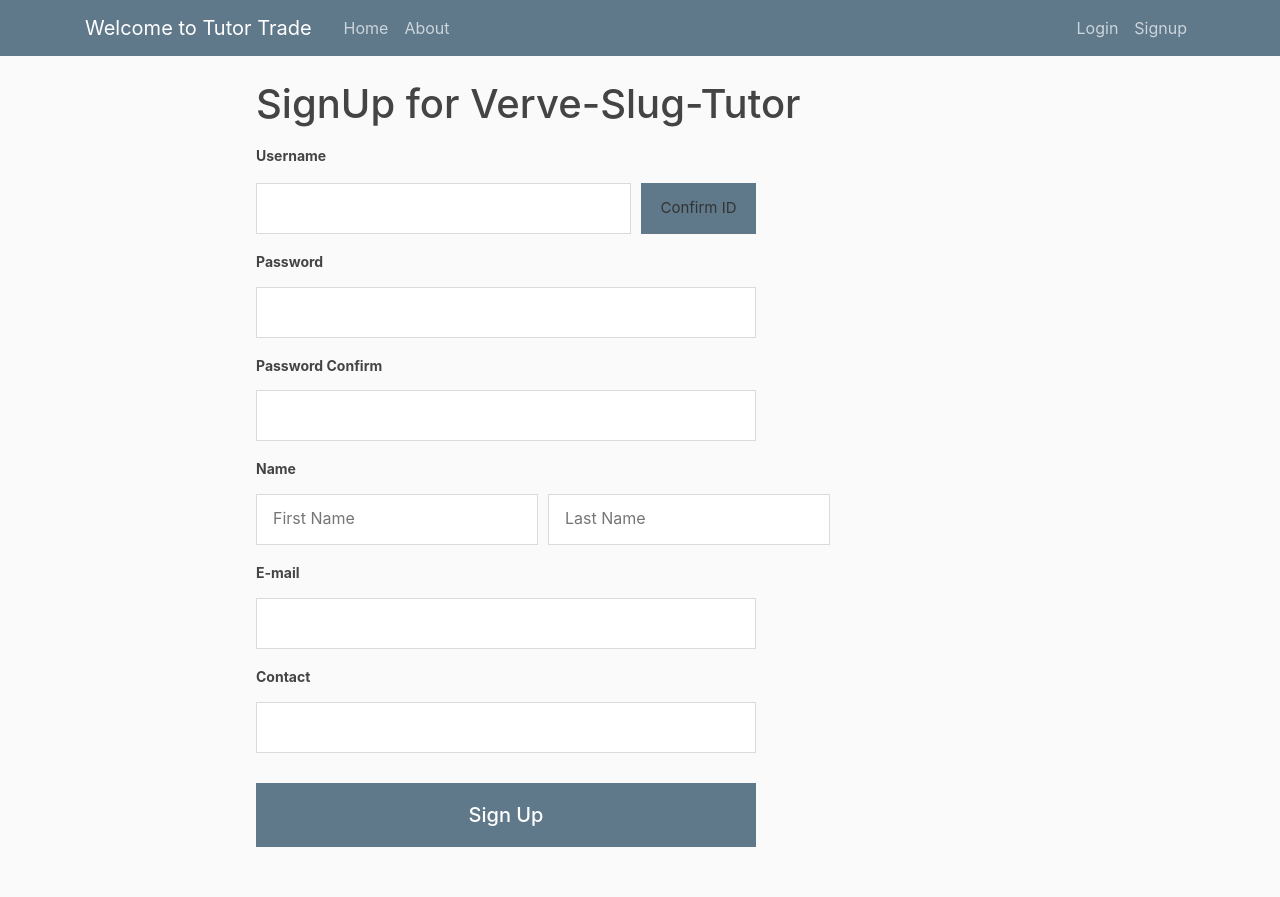
After one commit to Cristian-Castillo/Verve-Slug-Tutor, a Django app: template sourceCode/web1/blog/templates/blog/signup.html in a window 1280 px wide. The commit adds this page. Run offline with Django 3.2, Linux system fonts and the light colour scheme; the template is opened without the code that fills it, so the values that code supplies are empty; some libraries are stand-ins or nearby versions.

Commit message:
firebase connected

```diff
--- /dev/null
+++ b/sourceCode/web1/blog/static/blog/signup.css
@@ -0,0 +1,124 @@
+/* css for the signup page */
+:root {
+  --btn-color: #5f788a;
+  --btn-color2: #4D6270;
+}
+
+.signup_container{
+  margin: 0 auto;
+  max-width: 768px;
+  min-width: 500px;
+  margin-top: 50px;
+  margin-bottom: 50px;
+
+}
+
+.signup_content{
+  /* width: 100%; */
+  width: 500px;
+  /* text-align: center; */
+  /* vertical-align: center; */
+}
+
+
+.signup_row{
+  margin-top: 20px;
+  display: block;
+}
+
+.signup_title{
+  margin: 19px 0 8px;
+  font-size: 14px;
+  font-weight: 700;
+  text-align: left;
+}
+
+
+.signup_input{
+  display: block;
+  position: relative;
+  width: 100%;
+  height: 51px;
+  border: solid 1px #dadada;
+  padding: 10px 14px 10px 14px;
+  background: #fff;
+  /* box-sizing: border-box; */
+  vertical-align: top;
+}
+
+.signup_input_id{
+  position: relative;
+  margin-top: 10px;
+  padding: 0 125px 0 0;
+}
+
+
+.signup_box_row{
+  display: table-cell;
+  table-layout: fixed;
+  width: 100%;
+  vertical-align: middle;
+}
+
+.signup_box_row+.signup_box_row{
+    padding-left: 10px;
+}
+
+.box_right_space{
+  padding-right: 14px;
+}
+
+.btn_verify {
+  position: absolute;
+  top: 0;
+  right: 0;
+  width: 115px;
+  height: 51px;
+  padding: 14px 0 14px;
+  text-align: center;
+  -webkit-box-sizing: border-box;
+  border: none;
+  box-sizing: border-box;
+  text-decoration: none;
+  display: block;
+  font-size: 15px;
+  cursor: pointer;
+  vertical-align: center;
+}
+
+.btn_type {
+  display: block;
+  width: 100%;
+  padding: 17px 0 17px;
+  font-size: 20px;
+  font-weight: 500;
+  text-align: center;
+  cursor: pointer;
+  -webkit-box-sizing: border-box;
+  border: none;
+  box-sizing: border-box;
+  -webkit-transition-duration: 0.2s;
+  transition-duration: 0.2s;
+}
+
+.btn_primary {
+  color: #fff;
+  background-color: var(--btn-color);
+}
+
+.btn_primary:hover{
+  background-color: var(--btn-color2);
+    /* text-shadow: -0.5px 0 var(--darker-grey), 0 0.5px var(--darker-grey), 0.5px 0 var(--darker-grey), 0 -0.5px var(--darker-grey); */
+}
+
+.signup_btn_row {
+    margin: 30px 0 9px;
+}
+
+.error_next_box {
+    display: block;
+    margin: 9px 0 -2px;
+    font-size: 12px;
+    line-height: 14px;
+    color: red;
+}
--- a/sourceCode/web1/blog/templates/blog/base.html
+++ b/sourceCode/web1/blog/templates/blog/base.html
@@ -11,6 +11,8 @@
 
     <!-- main CSS -->
     <link rel="stylesheet" type="text/css" href="{% static 'blog/main.css' %}">
+    <link rel="stylesheet" type="text/css" href="{% static 'blog/signup.css' %}">
+
 
     {% if title %}
     <title>{{ title }}</title>
@@ -33,8 +35,8 @@
             </div>
             <!-- Navbar Right Side -->
             <div class="navbar-nav">
-              <a class="nav-item nav-link" href="#">Login</a>
-              <a class="nav-item nav-link" href="#">Register</a>
+              <a class="nav-item nav-link" href="{% url 'blog-login' %}">Login</a>
+              <a class="nav-item nav-link" href="{% url 'blog-signup' %}">Signup</a>
             </div>
           </div>
         </div>
--- /dev/null
+++ b/sourceCode/web1/blog/templates/blog/signup.html
@@ -0,0 +1,202 @@
+{% load static %}
+<!DOCTYPE html>
+<html>
+<head>
+<!-- Required meta tags -->
+    <meta charset="utf-8">
+    <meta name="viewport" content="width=device-width, initial-scale=1, shrink-to-fit=no">
+
+    <!-- Bootstrap CSS -->
+    <link rel="stylesheet" href="https://maxcdn.bootstrapcdn.com/bootstrap/4.0.0/css/bootstrap.min.css" integrity="sha384-Gn5384xqQ1aoWXA+058RXPxPg6fy4IWvTNh0E263XmFcJlSAwiGgFAW/dAiS6JXm" crossorigin="anonymous">
+
+    <!-- main CSS -->
+    <link rel="stylesheet" type="text/css" href="{% static 'blog/main.css' %}">
+    <link rel="stylesheet" type="text/css" href="{% static 'blog/signup.css' %}">
+
+
+    {% if title %}
+    <title>{{ title }}</title>
+    {% else %}
+    <title>Tutor trade</title>
+    {% endif %}
+</head>
+<!-- Firebase App (the core Firebase SDK) is always required and must be listed first -->
+<script src="https://www.gstatic.com/firebasejs/5.10.1/firebase-app.js"></script>
+
+<!-- Add Firebase products that you want to use -->
+<script src="https://www.gstatic.com/firebasejs/5.10.1/firebase-auth.js"></script>
+<script src="https://www.gstatic.com/firebasejs/5.10.1/firebase-database.js"></script>
+<script>
+
+    var firebaseConfig = {
+        apiKey: "AIzaSyBHHg2e5gRop8tcO2RReu8paiEXJbGomVw",
+        authDomain: "verve-slug-tutor.firebaseapp.com",
+        databaseURL: "https://verve-slug-tutor.firebaseio.com",
+        projectId: "verve-slug-tutor",
+        storageBucket: "verve-slug-tutor.appspot.com",
+        messagingSenderId: "1013220996189",
+        appId: "1:1013220996189:web:615c1dfe72a6e660"
+    };
+    // Initialize Firebase
+    firebase.initializeApp(firebaseConfig);
+    //var database=firebase.database();
+    //var auth = firebase.auth();
+    var provider = new firebase.auth.GoogleAuthProvider();
+
+    firebase.auth().signInWithPopup(provider).then(function(result){
+        var token=result.credential.accessToken;
+        var user=result.user;
+
+        console.log(user);
+    }).catch(function(error){
+        var errorcode=error.code;
+        var errorMessage=error.message;
+        var email=error.email;
+        var credential=error.credential;
+    });
+
+    var database=firebase.database();
+
+    var dbTestRef=database.ref('userdata/')
+    dbTestRef.on('child_added', function(data){
+        console.log(data.val());
+    })
+
+
+    function confirmID() {
+      console.log("confirmID");
+    }
+
+
+</script>
+<body>
+    <header class="site-header">
+      <nav class="navbar navbar-expand-md navbar-dark bg-steel fixed-top">
+        <div class="container">
+          <a class="navbar-brand mr-4" href="/">Welcome to Tutor Trade</a>
+          <button class="navbar-toggler" type="button" data-toggle="collapse" data-target="#navbarToggle" aria-controls="navbarToggle" aria-expanded="false" aria-label="Toggle navigation">
+          <span class="navbar-toggler-icon"></span>
+          </button>
+          <div class="collapse navbar-collapse" id="navbarToggle">
+            <div class="navbar-nav mr-auto">
+              <a class="nav-item nav-link" href="{% url 'blog-home' %}">Home</a>
+              <a class="nav-item nav-link" href="{% url 'blog-about' %}">About</a>
+            </div>
+            <!-- Navbar Right Side -->
+            <div class="navbar-nav">
+              <a class="nav-item nav-link" href="{% url 'blog-login' %}">Login</a>
+              <a class="nav-item nav-link" href="{% url 'blog-signup' %}">Signup</a>
+            </div>
+          </div>
+        </div>
+      </nav>
+    </header>
+    <main role="main" class="container">
+    <form action="/postsignup/" method="post">
+        {% csrf_token %}
+      <div class="signup_container">
+        <div><h1>SignUp for Verve-Slug-Tutor</h1></div>
+        <div class="signup_content">
+          <div class="signup_row">
+            <h4 class="signup_title">
+              <label for="id">Username</label>
+            </h4>
+            <div class="signup_input_id">
+              <span class="signup_input" style="position: relative; display: inline-block;">
+                <input type="text" id="signup_id" name="id" class="int" title="ID" maxlength="20" style="border: none; width: 100%;">
+              </span>
+              <a class="btn_verify btn_primary" id="btnID" onclick="confirmID()">
+                Confirm ID
+              </a>
+              <span class="error_next_box" id="idMsg" style="display:none" role="alert">Username is already taken.</span>
+            </div>
+          </div>
+
+          <div class="signup_row">
+            <h4 class="signup_title">
+              <label for="id">Password</label>
+            </h4>
+            <span class="signup_input">
+              <input type="text" id="signup_pw1" name="pw1" maxlength="20" style="border: none; width: 100%;">
+            </span>
+          </div>
+
+          <div class="signup_row">
+            <h4 class="signup_title">
+              <label for="id">Password Confirm</label>
+            </h4>
+            <span class="signup_input">
+                <input type="text" id="signup_pw2" name="pw2" maxlength="20" style="border: none; width: 100%;"></span>
+            <span class="error_next_box" id="idPw" style="display:none" role="alert">These passwords don’t match.</span>
+          </div>
+
+          <div class="signup_row" style="margin-top: 20px;">
+            <h4 class="signup_title">
+              <label for="id">Name</label>
+            </h4>
+            <div class="signup_input_wrap">
+              <div class="signup_box_row">
+                <span class="signup_input box_right_space">
+                  <input type="text" id="signup_name1" name="name1" placeholder="First Name" maxlength="40" style="border: none;">
+                </span>
+              </div>
+              <div class="signup_box_row">
+                <span class="signup_input">
+                  <input type="text" id="signup_name2" name="name2" placeholder="Last Name" maxlength="40" style="border: none; ">
+                </span>
+              </div>
+            </div>
+          </div>
+
+          <div class="signup_row">
+            <h4 class="signup_title">
+              <label for="id">E-mail</label>
+            </h4>
+            <span class="signup_input">
+              <input type="text" id="signup_email" name="email" maxlength="100" style="border: none; width: 100%;">
+            </span>
+          </div>
+
+          <div class="signup_row">
+            <h4 class="signup_title">
+              <label for="id">Contact</label>
+            </h4>
+            <span class="signup_input">
+              <input type="text" id="signup_contact" name="contact" maxlength="20" style="border: none; width: 100%;">
+            </span>
+          </div>
+
+          <div class="signup_btn_row">
+            <button type="submit" onclick="location.href='{% url 'postsignup' %}'" id="btnJoin" class="btn_type btn_primary">
+              <span>Sign Up</span>
+            </button>
+          </div>
+        </div>
+        <!-- <div class="col-md-8">
+          {% block content %}{% endblock %}
+        </div>
+        <div class="col-md-4">
+          <div class="content-section">
+            <h3>Our Sidebar</h3>
+            <p class='text-muted'>Tutor Trade a new and free tutoring service.
+              <ul class="list-group">
+                <li class="list-group-item list-group-item-light">Latest Posts</li>
+                <li class="list-group-item list-group-item-light">Announcements</li>
+                <li class="list-group-item list-group-item-light">Calendars</li>
+                <li class="list-group-item list-group-item-light">etc</li>
+              </ul>
+            </p>
+          </div>
+        </div> -->
+      </div>
+    </form>
+    </main>
+
+   <!-- Optional JavaScript -->
+    <!-- jQuery first, then Popper.js, then Bootstrap JS -->
+  <script src="https://code.jquery.com/jquery-3.2.1.slim.min.js" integrity="sha384-KJ3o2DKtIkvYIK3UENzmM7KCkRr/rE9/Qpg6aAZGJwFDMVNA/GpGFF93hXpG5KkN" crossorigin="anonymous"></script>
+    <script src="https://cdnjs.cloudflare.com/ajax/libs/popper.js/1.12.9/umd/popper.min.js" integrity="sha384-ApNbgh9B+Y1QKtv3Rn7W3mgPxhU9K/ScQsAP7hUibX39j7fakFPskvXusvfa0b4Q" crossorigin="anonymous"></script>
+    <script src="https://maxcdn.bootstrapcdn.com/bootstrap/4.0.0/js/bootstrap.min.js" integrity="sha384-JZR6Spejh4U02d8jOt6vLEHfe/JQGiRRSQQxSfFWpi1MquVdAyjUar5+76PVCmYl" crossorigin="anonymous"></script>
+
+</body>
+</html>
--- a/sourceCode/web1/blog/urls.py
+++ b/sourceCode/web1/blog/urls.py
@@ -3,5 +3,7 @@ from . import views
 
 urlpatterns = [
     path('', views.home, name='blog-home'),
-     path('about/', views.about, name='blog-about'),
+    path('about/', views.about, name='blog-about'),
+    path('login/', views.login, name='blog-login'),
+    path('signup/', views.signup, name='blog-signup'),
 ]
--- a/sourceCode/web1/blog/views.py
+++ b/sourceCode/web1/blog/views.py
@@ -25,3 +25,9 @@ def home(request):
 
 def about(request):
     return render(request, 'blog/about.html', {'title': 'About'})
+
+def login(request):
+    return render(request, 'blog/login.html', {'title': 'Login'})
+
+def signup(request):
+    return render(request, 'blog/signup.html', {'title': 'Signup'})
--- a/sourceCode/web1/web1/settings.py
+++ b/sourceCode/web1/web1/settings.py
@@ -55,7 +55,7 @@ ROOT_URLCONF = 'web1.urls'
 TEMPLATES = [
     {
         'BACKEND': 'django.template.backends.django.DjangoTemplates',
-        'DIRS': [],
+        'DIRS': ['blog/templates/blog'],
         'APP_DIRS': True,
         'OPTIONS': {
             'context_processors': [
```
Also changed, not shown: sourceCode/web1/blog/templates/blog/login.html (added, +7 -0 lines), sourceCode/web1/verve-slug-tutor-firebase-adminsdk-6nqeg-bc0cd1c99d.json (added, +12 -0 lines), sourceCode/web1/web1/urls.py (+9 -0 lines), sourceCode/web1/web1/views.py (added, +77 -0 lines), sourceCode/web1/db.sqlite3.
